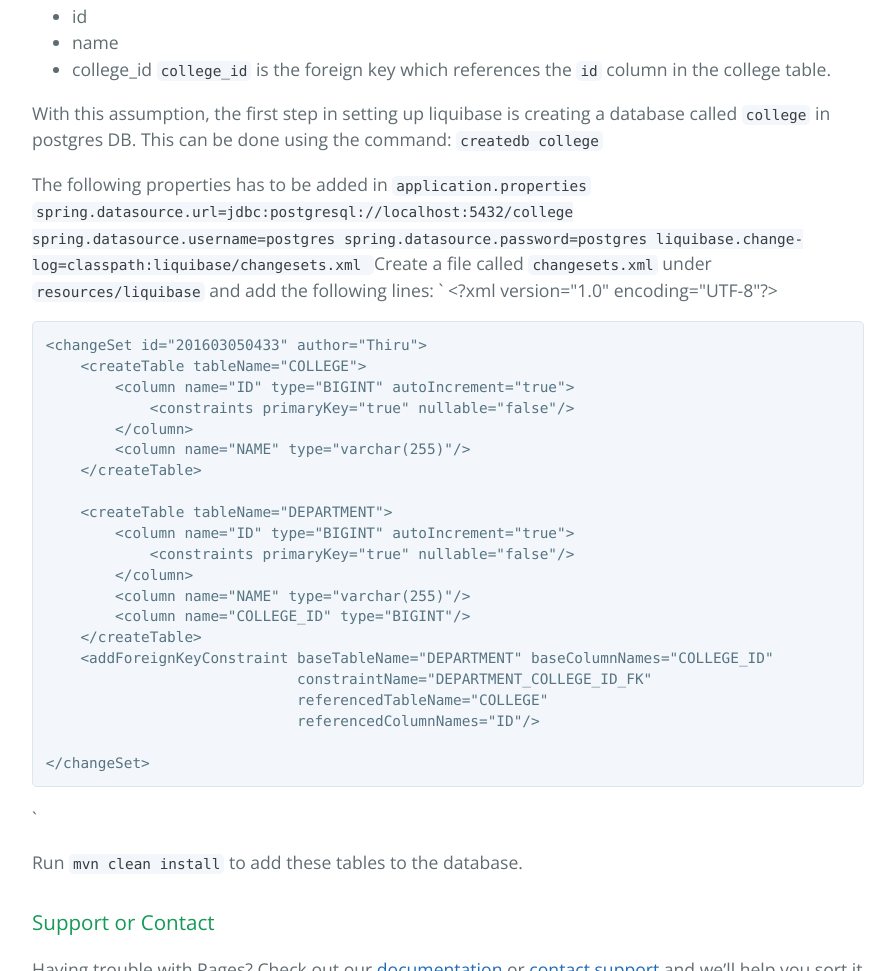
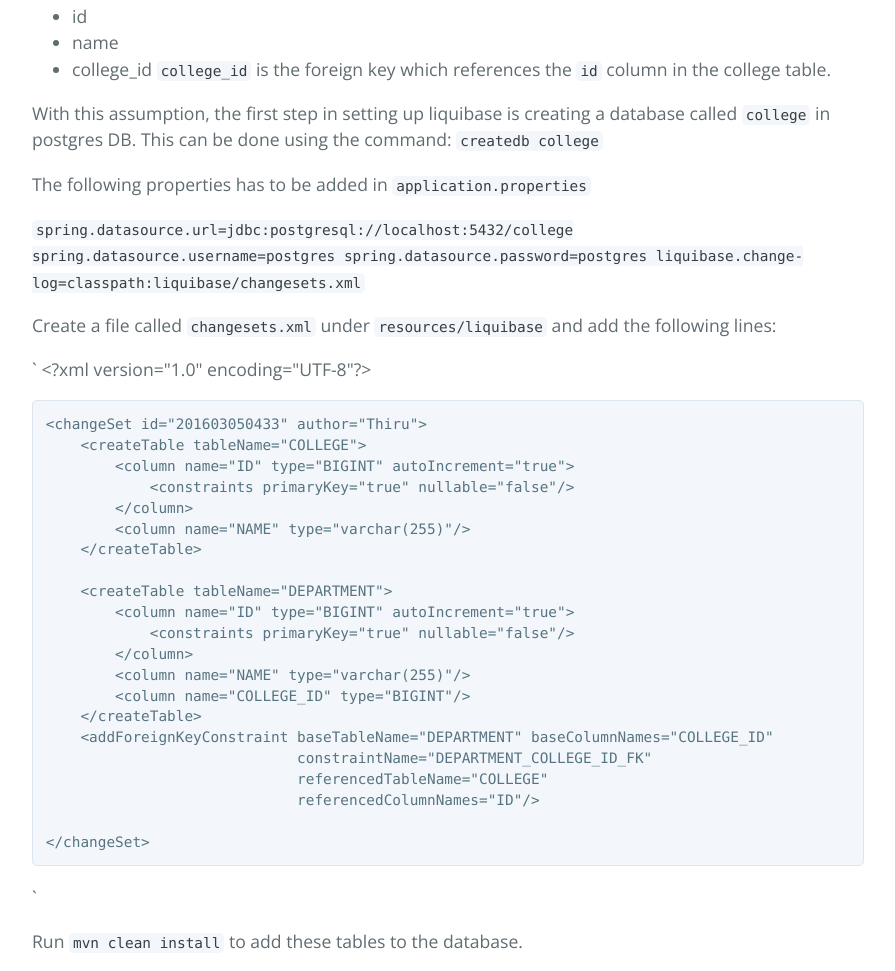
Before and after one commit to thirunar/spring-hibernate, a plain HTML site: page index.html in a window 1280 px wide. Shown: the part 1723-2694 px from the top of the page, without its empty margins (192-1087 px from the left). Drawn offline with nearby package versions, Linux system fonts and the light colour scheme.

```diff
--- a/index.html
+++ b/index.html
@@ -91,15 +91,18 @@ This project uses postgresql as the database so adding the dependency for it. </
 
 <p>With this assumption, the first step in setting up liquibase is creating a database called <code>college</code> in postgres DB. This can be done using the command: <code>createdb college</code></p>
 
-<p>The following properties has to be added in <code>application.properties</code>
-<code>
+<p>The following properties has to be added in <code>application.properties</code></p>
+
+<p><code>
 spring.datasource.url=jdbc:postgresql://localhost:5432/college
 spring.datasource.username=postgres
 spring.datasource.password=postgres
 liquibase.change-log=classpath:liquibase/changesets.xml
-</code>
-Create a file called <code>changesets.xml</code> under <code>resources/liquibase</code> and add the following lines:
-`
+</code></p>
+
+<p>Create a file called <code>changesets.xml</code> under <code>resources/liquibase</code> and add the following lines:</p>
+
+<p>`
 &lt;?xml version="1.0" encoding="UTF-8"?&gt;
 </p>
 
```
Also changed, not shown: params.json (+1 -1 lines).
